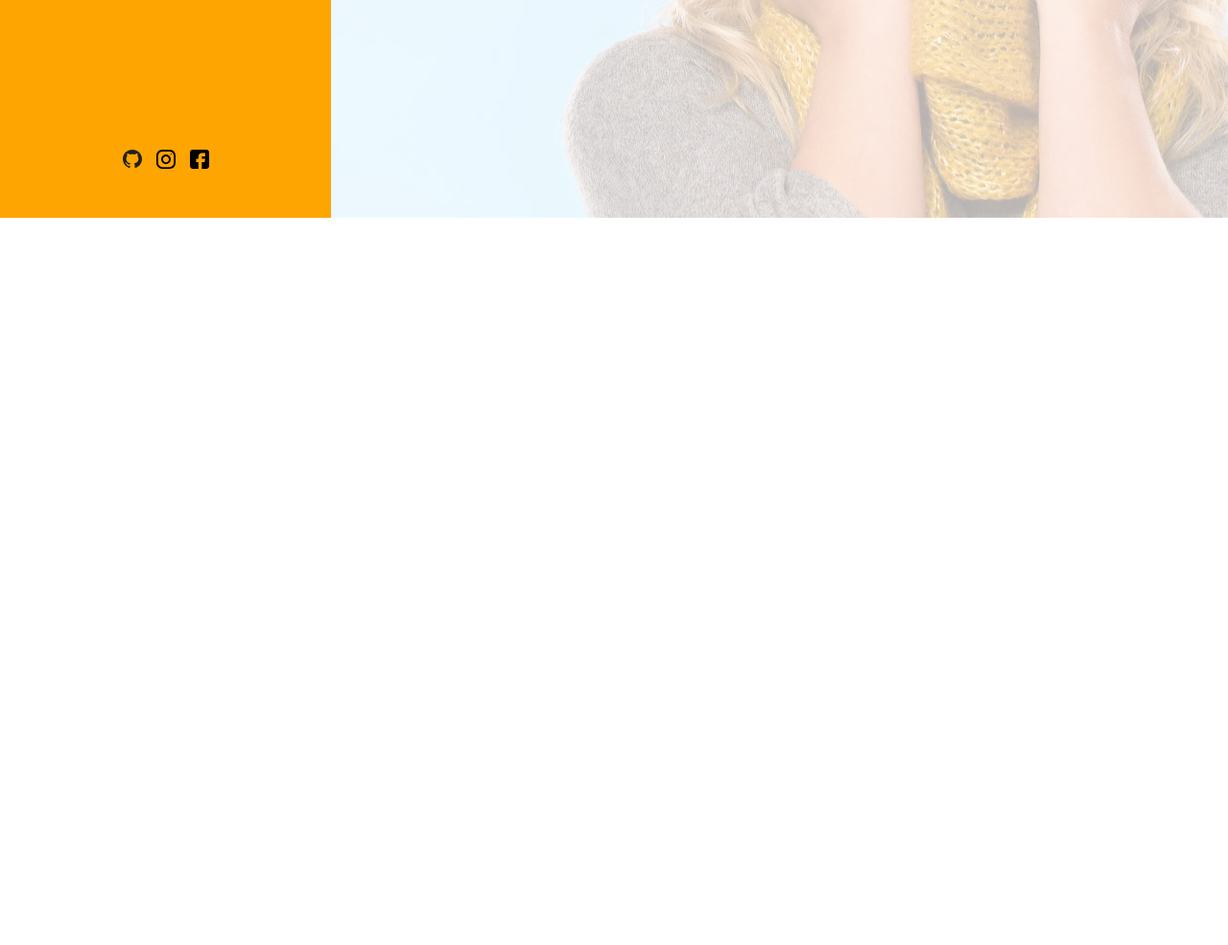
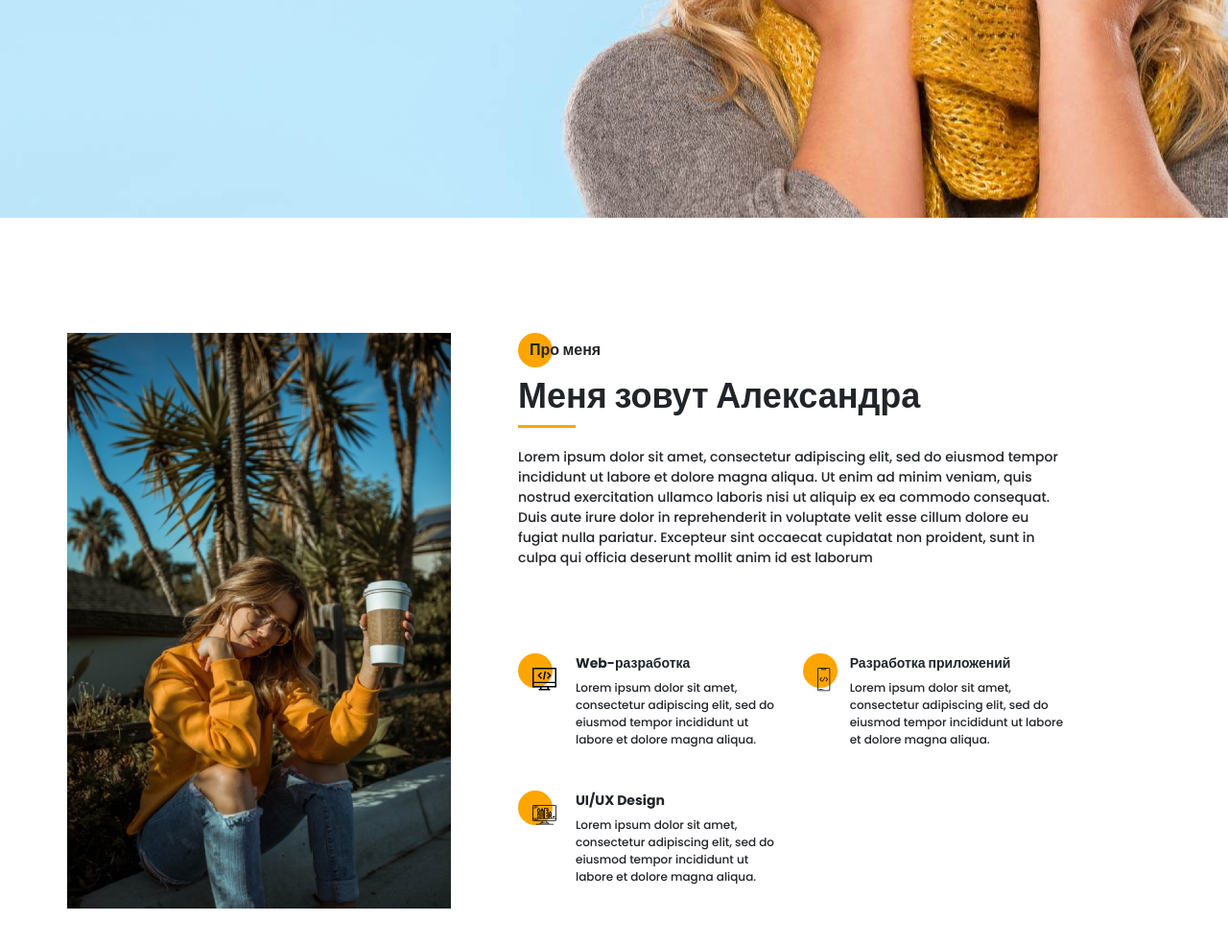
Before and after one commit to vrbdas/Portfolio, a website: page src/index.html in a window 1280 px wide. Shown: the part 573-1558 px from the top of the page at 96% size. Before the commit the page ends 800 px from the top, so only its background shows below. Drawn offline with nearby package versions, Linux system fonts and the light colour scheme; files that its build step writes are made by us from their sources; files whose address does not match are found by name.

Commit message:
01.02.2023

```diff
--- a/src/index.html
+++ b/src/index.html
@@ -54,7 +54,6 @@
 			<div class="sidepanel__text">Социальные сети</div>
 		<div/>
 	</aside>
-
 	<div class="menu">
 		<div class="menu__block">
 			<div class="menu__close">
@@ -89,7 +88,6 @@
 		</div>
 		<div class="menu__overlay"></div>
 	</div>
-
 	<section class="promo">
 		<div class="hamburger">
 			<span></span>
@@ -97,15 +95,55 @@
 			<span></span>
 		</div>
 		<div class="container">
-			<div class="title title_fs16 promo__subtitle">Меня зовут Александра Смит</div>
-			<h1 class="title title_fs48 promo__title">Я web-разработчик из города Москва</h1>
+			<div class="title_fs16 promo__subtitle">Меня зовут Александра Смит</div>
+			<h1 class="title_fs48 promo__title">Я web-разработчик из города Москва</h1>
 			<div class="promo__btns">
 				<a href="#" class="promo__link btn">Портфолио</a>
 				<a href="#" class="promo__link btn btn_transparent">Про меня</a>
 			</div>
 		</div>
 	</section>
+	<section class="about-me">
+		<div class="container">
+			<div class="about-me__wrapper">
+				<img class="about-me__photo" src="img/Photo.png" alt="photo">
+				<div class="about-me__text">
+					<div class="title_fs16 about-me__subtitle">Про меня</div>
+					<div class="title_fs36 about-me__title">Меня зовут Александра</div>
+					<div class="about-me__divider"></div>
+					Lorem ipsum dolor sit amet, consectetur adipiscing elit, sed do eiusmod tempor incididunt ut labore et dolore magna aliqua. Ut enim ad minim veniam, quis nostrud exercitation ullamco laboris nisi ut aliquip ex ea commodo consequat. Duis aute irure dolor in reprehenderit in voluptate velit esse cillum dolore eu fugiat nulla pariatur. Excepteur sint occaecat cupidatat non proident, sunt in culpa qui officia deserunt mollit anim id est laborum
+				</div>
+				<div class="about-me__skills">
+					<div class="about-me__skill">
+						<div class="about-me__icon">
+							<img src="icons/web development.svg" alt="web development">
+						</div>
+						<div class="about-me__descr">
+							<div class="title_fs14 about-me__title-skill">Web-разработка</div>
+							Lorem ipsum dolor sit amet, consectetur adipiscing elit, sed do eiusmod tempor incididunt ut labore et dolore magna aliqua.</div>
+					</div>
+					<div class="about-me__skill">
+						<div class="about-me__icon">
+							<img src="icons/Mobile dev.svg" alt="Mobile dev">
+						</div>
+						<div class="about-me__descr">
+							<div class="title_fs14 about-me__title-skill">Разработка приложений</div>
+							Lorem ipsum dolor sit amet, consectetur adipiscing elit, sed do eiusmod tempor incididunt ut labore et dolore magna aliqua.</div>
+					</div>
+					<div class="about-me__skill">
+						<div class="about-me__icon">
+							<img src="icons/Design.svg" alt="Design">
+						</div>
+						<div class="about-me__descr">
+							<div class="title_fs14 about-me__title-skill">UI/UX Design</div>
+							Lorem ipsum dolor sit amet, consectetur adipiscing elit, sed do eiusmod tempor incididunt ut labore et dolore magna aliqua.
+						</div>
+					</div>
+				</div>
+			</div>
+		</div>
+	</section>
 
-	<link rel="stylesheet" href="js/script.js">
+	<script src="js/script.js"></script>
 </body>
 </html>
--- a/src/js/script.js
+++ b/src/js/script.js
@@ -0,0 +1,11 @@
+const hamburger = document.querySelector('.hamburger');
+const menu = document.querySelector('.menu');
+const closeElem = document.querySelector('.menu__close');
+
+hamburger.addEventListener('click', function () {
+	menu.classList.add('active');
+});
+
+closeElem.addEventListener('click', function () {
+	menu.classList.remove('active');
+});
--- a/src/sass/base/_variables.scss
+++ b/src/sass/base/_variables.scss
@@ -1,2 +1,2 @@
 $main-color: rgb(255, 165, 1);
-$hover-color: rgb(245, 155, 1);
+$hover-color: rgb(235, 145, 1);
--- /dev/null
+++ b/src/sass/blocks/_about-me.scss
@@ -0,0 +1,63 @@
+.about-me {
+    min-height: 840px;
+    padding: 120px 0;
+    &__wrapper {
+        padding-right: 100px;
+        display: grid;
+        grid-template-columns: repeat(2, auto);
+        grid-template-rows: repeat(2, auto);
+        gap: 40px 70px;
+    }
+    &__photo {
+        grid-row: 1/3;
+        grid-column: 1/2;
+    }
+    &__text {
+        grid-row: 1/2;
+        grid-column: 2/3;
+        font-size: 14px;
+        font-weight: 500;
+        line-height: 21px;
+        padding-top: 6px;
+    }
+    &__subtitle {
+        position: relative;
+        @include before_circle;
+        margin-bottom: 6px;
+        padding-left: 12px;
+    }
+    &__divider {
+        width: 60px;
+        height: 3px;
+        background-color: $main-color;
+        margin-bottom: 20px;
+    }
+    &__skills {
+        grid-row: 2/3;
+        grid-column: 2/3;
+        display: grid;
+        gap: 20px;
+        grid-template-columns: repeat(2, auto);
+        grid-template-rows: repeat(2, auto);
+        font-size: 12px;
+        font-weight: 500;
+        line-height: 18px;
+    }
+    &__skill {
+        display: flex;
+        gap: 20px;
+    }
+    &__icon {
+        margin: 15px 0 0 15px;
+        position: relative;
+        @include before_circle;
+        &:before {
+            left: -15px;
+            top: -15px;
+        }
+    }
+    &__title-skill {
+        margin-bottom: 6px;
+    }
+
+}
--- a/src/sass/blocks/_buttons.scss
+++ b/src/sass/blocks/_buttons.scss
@@ -13,7 +13,6 @@
 		background: none;
 		box-shadow: none;
 		&:hover {
-			text-decoration: underline;
 			background: none;
 			transition: 0.2s;
 		}
--- a/src/sass/blocks/_menu.scss
+++ b/src/sass/blocks/_menu.scss
@@ -21,16 +21,20 @@
 .menu {
 	position: fixed;
 	top: 0;
-	//left: -100%;
+	left: -100%;
 	height: 100vh;
 	width: 100%;
 	z-index: 10;
-	//visibility: hidden;
-	//opacity: 0;
+	visibility: hidden;
+	opacity: 0;
 	transition: 0.6s;
+	&.active {
+		left: 0;
+		visibility: visible;
+		opacity: 1;
+	}
 	&__block {
 		position: relative;
-		//left: -100%;
 		width: 345px;
 		padding: 140px 0 0 40px;
 		background-color: $main-color;
--- a/src/sass/blocks/_title.scss
+++ b/src/sass/blocks/_titles.scss
@@ -1,16 +1,21 @@
 .title {
-	font-weight: 700;
-	font-size: 36px;
-	line-height: 60px;
 	&_fs14 {
+		font-weight: 700;
 		font-size: 14px;
 		line-height: 21px;
 	}
 	&_fs16 {
+		font-weight: 700;
 		font-size: 16px;
 		line-height: 24px;
 	}
+	&_fs36 {
+		font-weight: 700;
+		font-size: 36px;
+		line-height: 60px;
+	}
 	&_fs48 {
+		font-weight: 700;
 		font-size: 48px;
 	}
 }
--- a/src/sass/style.scss
+++ b/src/sass/style.scss
@@ -16,10 +16,11 @@
 }
 
 @import 'blocks/promo';
-@import 'blocks/title';
+@import 'blocks/titles';
 @import 'blocks/buttons';
 @import 'blocks/sidepanel';
 @import 'blocks/menu';
+@import 'blocks/about-me';
 
 
 
```
Also changed, not shown: gulpfile copy.js (added, +71 -0 lines), dist/css/style.min.css, dist/index.html, dist/js/script.js.
